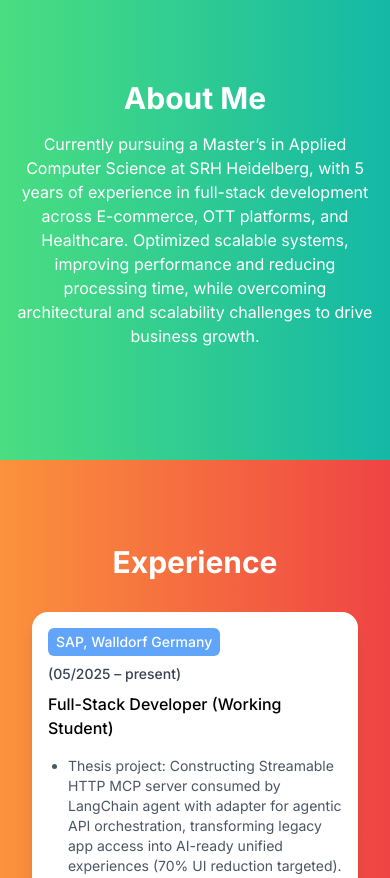
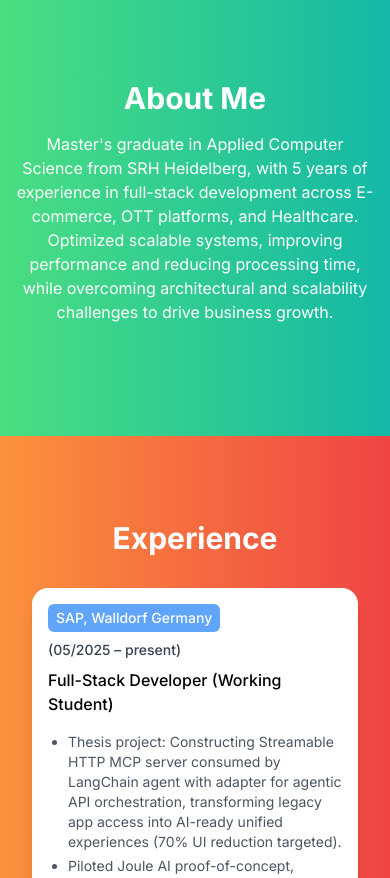
Before and after one commit to manuj55/my-portfolio, a Next.js app: page / in a window 390 px wide. Shown: the part 940-1818 px from the top of the page. Built offline with nearby package versions, Linux system fonts and the light colour scheme.

Commit message:
feat: initialize portfolio landing page with responsive navigation and scroll-triggered animations

```diff
--- a/app/page.tsx
+++ b/app/page.tsx
@@ -116,7 +116,7 @@ export default function Home() {
             <div className="text-center w-full sm:w-3/4 lg:w-1/2">
               <h2 className="text-3xl sm:text-4xl font-bold cursor-default">About Me</h2>
               <p className="mt-4 text-base sm:text-lg cursor-default">
-                Currently pursuing a Master’s in Applied Computer Science at SRH Heidelberg, with 5 years of experience in full-stack development
+                Master's graduate in Applied Computer Science from SRH Heidelberg, with 5 years of experience in full-stack development
                 across E-commerce, OTT platforms, and Healthcare. Optimized scalable systems, improving performance and reducing processing
                 time, while overcoming architectural and scalability challenges to drive business growth.
               </p>
```
